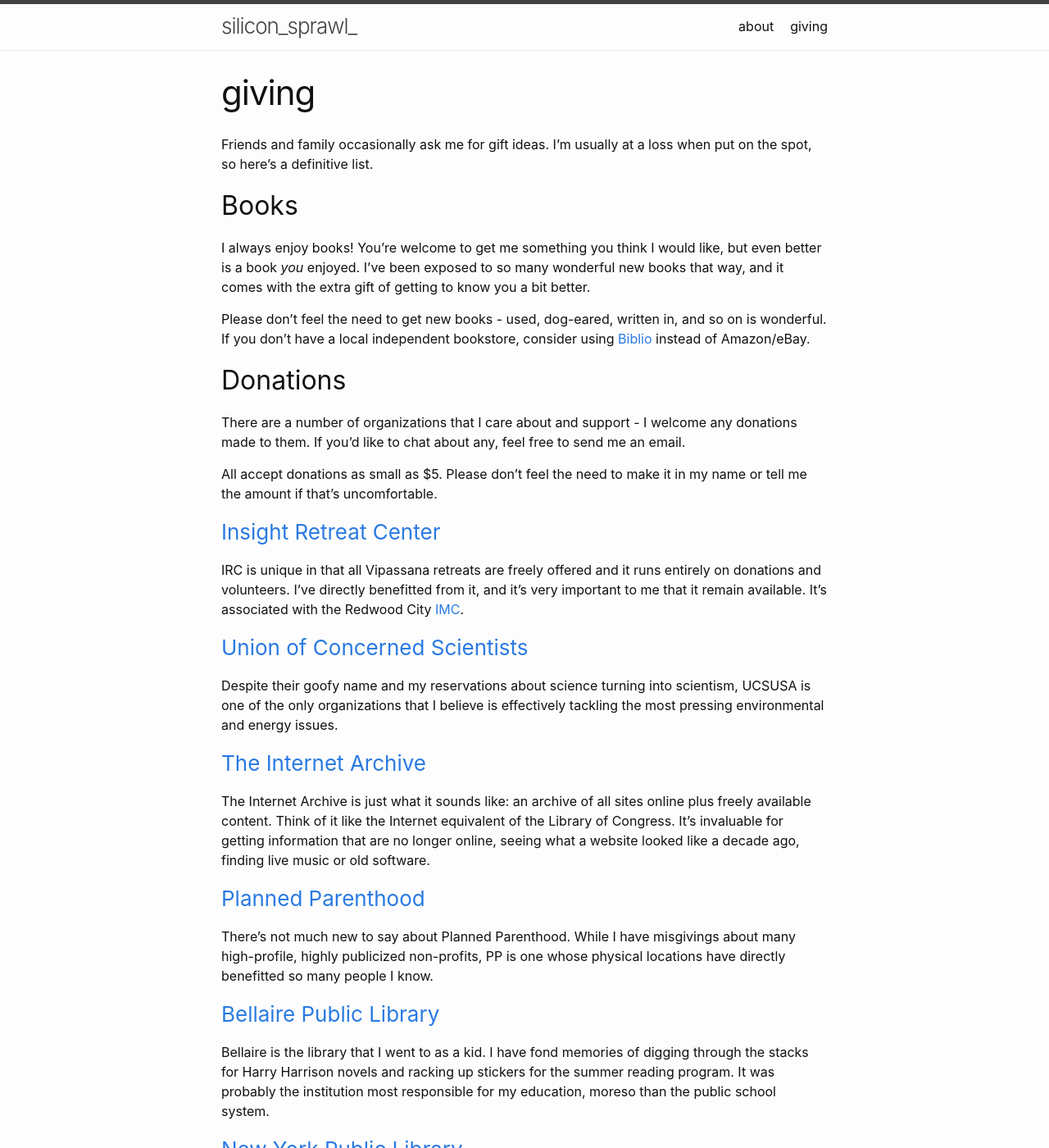
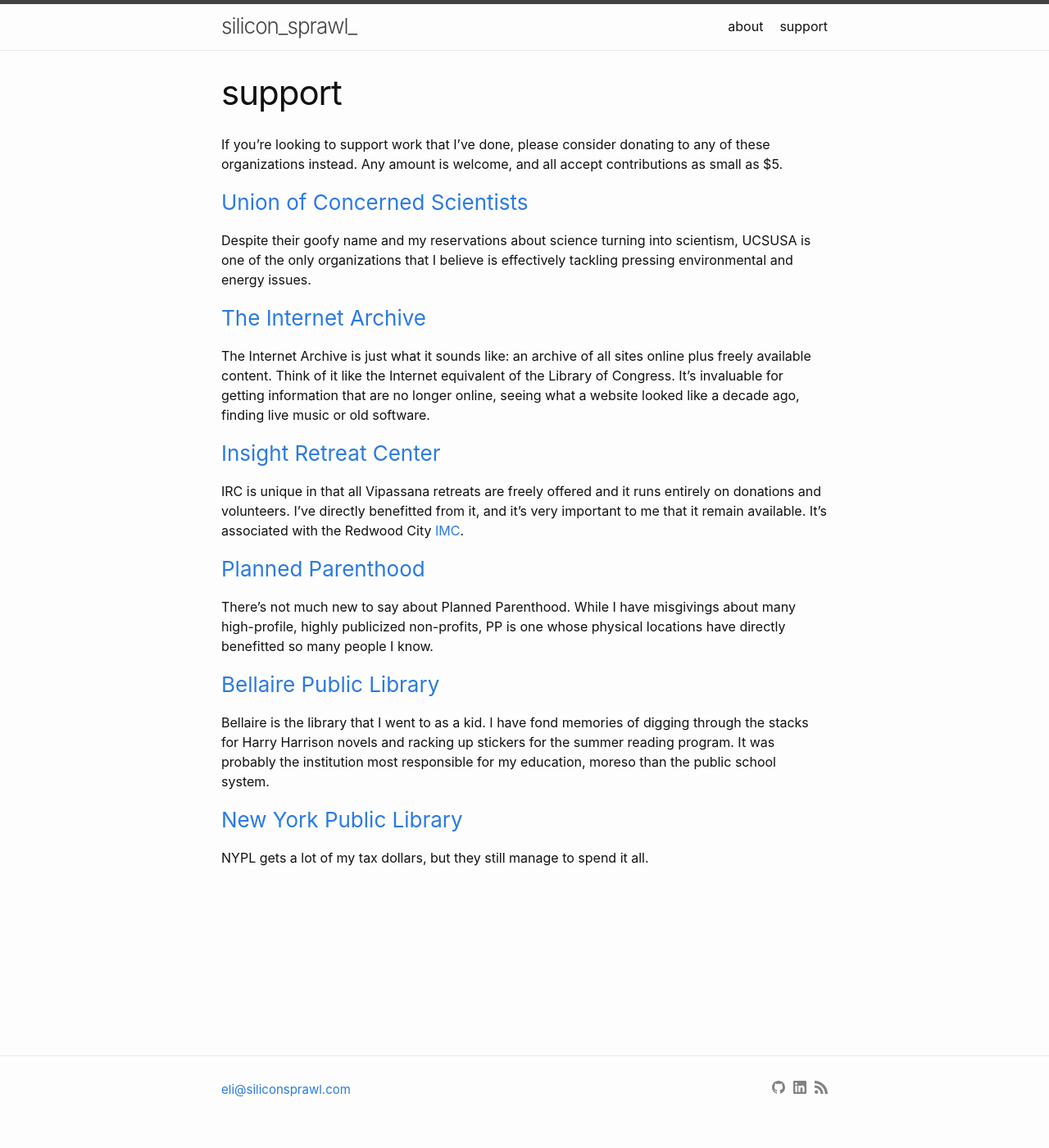
Before and after one commit to elindsey/elindsey.github.io, a Jekyll site: the page built from support.md, in a window 1280 px wide and 1400 px high. Shown: the whole window at 82% size. Built offline with Jekyll 4.4.1, drawn with Linux system fonts in a browser that asks for light colours.

Commit message:
update support

```diff
--- a/support.md
+++ b/support.md
@@ -1,43 +1,17 @@
 ---
 layout: page
-title: giving
+title: support
 ---
 
-Friends and family occasionally ask me for gift ideas. I'm usually at a loss
-when put on the spot, so here's a definitive list.
-
-## Books
-
-I always enjoy books! You're welcome to get me something you think I would
-like, but even better is a book _you_ enjoyed. I've been exposed to so many
-wonderful new books that way, and it comes with the extra gift of getting to
-know you a bit better.
-
-Please don't feel the need to get new books - used, dog-eared, written in, and
-so on is wonderful. If you don't have a local independent bookstore, consider
-using [Biblio](https://www.biblio.com) instead of Amazon/eBay.
-
-## Donations
-
-There are a number of organizations that I care about and support - I welcome
-any donations made to them. If you'd like to chat about any, feel free to send
-me an email.
-
-All accept donations as small as $5. Please don't feel the need to make it in
-my name or tell me the amount if that's uncomfortable.
-
-### [Insight Retreat Center](https://www.insightretreatcenter.org/donations/)
-
-IRC is unique in that all Vipassana retreats are freely offered and it runs
-entirely on donations and volunteers. I've directly benefitted from it, and
-it's very important to me that it remain available. It's associated with the
-Redwood City [IMC](https://www.insightmeditationcenter.org/vision/).
+If you're looking to support work that I've done, please consider donating to
+any of these organizations instead. Any amount is welcome, and all accept
+contributions as small as $5.
 
 ### [Union of Concerned Scientists](https://ucsusa.org)
 
 Despite their goofy name and my reservations about science turning into
 scientism, UCSUSA is one of the only organizations that I believe is
-effectively tackling the most pressing environmental and energy issues.
+effectively tackling pressing environmental and energy issues.
 
 ### [The Internet Archive](https://archive.org/donate/)
 
```
Also changed, not shown: other parts of support.md (+7 -0 lines).
